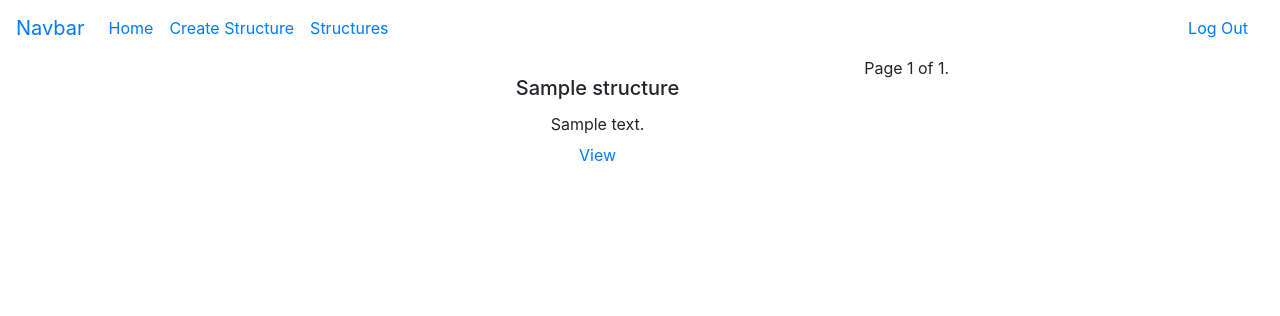
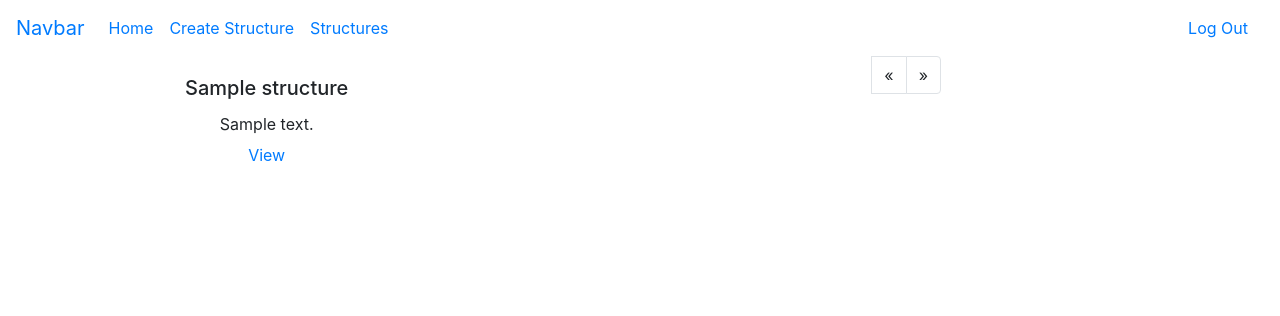
Before and after one commit to ChiExplores/a-stardust-truce, a Django app: page /structures/index in a window 1280 px wide. Shown: the top 316 px of the page. Run offline with Django 3.2, Linux system fonts and the light colour scheme; a user stored in the database is signed in; tables that the repository leaves empty hold one stand-in row (values such as "Sample post"); parts of the project's set-up code (start-up, migrations or seed data) failed here and were passed over; some libraries are stand-ins or nearby versions.

Commit message:
commit before merging with upstream dev

```diff
--- a/main_app/templates/main_app/index.html
+++ b/main_app/templates/main_app/index.html
@@ -20,8 +20,9 @@
         </div>
         {% endfor %}
 
-<div class="pagination">
-    <span class="step-links">
+{% comment %}
+<!-- <div class="pagination">
+    <span class="page-item">
         {% if page_obj.has_previous %}
             <a href="?page=1">&laquo; first</a>
             <a href="?page={{ page_obj.previous_page_number }}">previous</a>
@@ -37,6 +38,63 @@
 
         {% endif %}
     </span>
+</div> -->
+{% endcomment %}
+
+<div class="page-nav mx-auto justify-content-center">
+
+    <nav aria-label="page navigation">
+        <ul class="pagination justify-content-center">
+            {% if page_obj.has_previous %}
+            <li class="page-item">
+                <a class="page-link pgbtn color-3" href="?page={{ page_obj.previous_page_number }}" aria-label="Previous">
+                    <span aria-hidden="true">&laquo;</span>
+                    <span class="sr-only">Previous</span>
+                </a>
+            </li>
+            {% else %}
+            <li class="disabled">
+                <a class="page-link pgbtn color-3" aria-label="Previous">
+                    <span aria-hidden="true">&laquo;</span>
+                    <span class="sr-only">Previous</span>
+                </a>
+            </li>
+            {% endif %}
+
+            {% for structure in Paginator.page_range %}
+                {% if page_obj.number == structure %}
+                <li class="page-item">
+                    <a class="page-link pgbtn color-3 active">
+                        {{ structure }}
+                    </a>
+                </li>
+                {% else %}
+                <li class="page-item">
+                    <a class="page-link pgbtn color-3" href="?page={{ structure }}">
+                        {{ structure }}
+                    </a>
+                </li>
+                {% endif %}
+            {% endfor %}
+
+            {% if page_obj.has_next %}
+            <li class="page-item">
+                <a class="page-link pgbtn color-3" href="?page={{ page_obj.next_page_number }}" aria-label="Next">
+                    <span aria-hidden="true">&raquo;</span>
+                    <span class="sr-only">Next</span>
+                </a>
+            </li>
+            {% else %}
+            <li class="page-item">
+                <a class="page-link pgbtn color-3" aria-label="Next">
+                    <span aria-hidden="true">&raquo;</span>
+                    <span class="sr-only">Next</span>
+                </a>
+            </li>
+            {% endif %}
+        </ul>
+    </nav>
+
 </div>
 {% comment %} {% include '../pagination.html' %} {% endcomment %}
 
--- a/main_app/templates/main_app/info.html
+++ b/main_app/templates/main_app/info.html
@@ -2,9 +2,8 @@
 
 {% block content %}
 
-    <div class="body-container col-6 text-center mx-auto">
+    <div class="body-container col-8 text-center mx-auto">
         {% include '../structure.html' %}
-
     </div>
 
 {% endblock %}
--- a/main_app/templates/navbar.html
+++ b/main_app/templates/navbar.html
@@ -4,7 +4,7 @@
         <a class="navbar-brand" href="#">Navbar</a>
 
         <button class="navbar-toggler" type="button" data-toggle="collapse" data-target="#navbarNav" aria-controls="navbarNav" aria-expanded="false" aria-label="Toggle navigation">
-            <span class="navbar-toggler-icon"></span>
+            <span class="navbar-toggler-icon"><img src="https://image.flaticon.com/icons/svg/1659/1659098.svg" class="icon-xs"></span>
         </button>
 
         <div class="collapse navbar-collapse" id="navbarNav">
--- a/main_app/templates/pagination.html
+++ b/main_app/templates/pagination.html
@@ -1,6 +1,6 @@
 {% if is_paginated %}
 
-<div class="page-nav mx-auto justify-content-center>
+<div class="page-nav mx-auto justify-content-center">
 
     <nav aria-label="page navigation">
         <ul class="pagination justify-content-center">
```
Also changed, not shown: main_app/templates/structure.html (+14 -7 lines), main_app/templates/structure_cr.html (+8 -12 lines), 1 other file.
